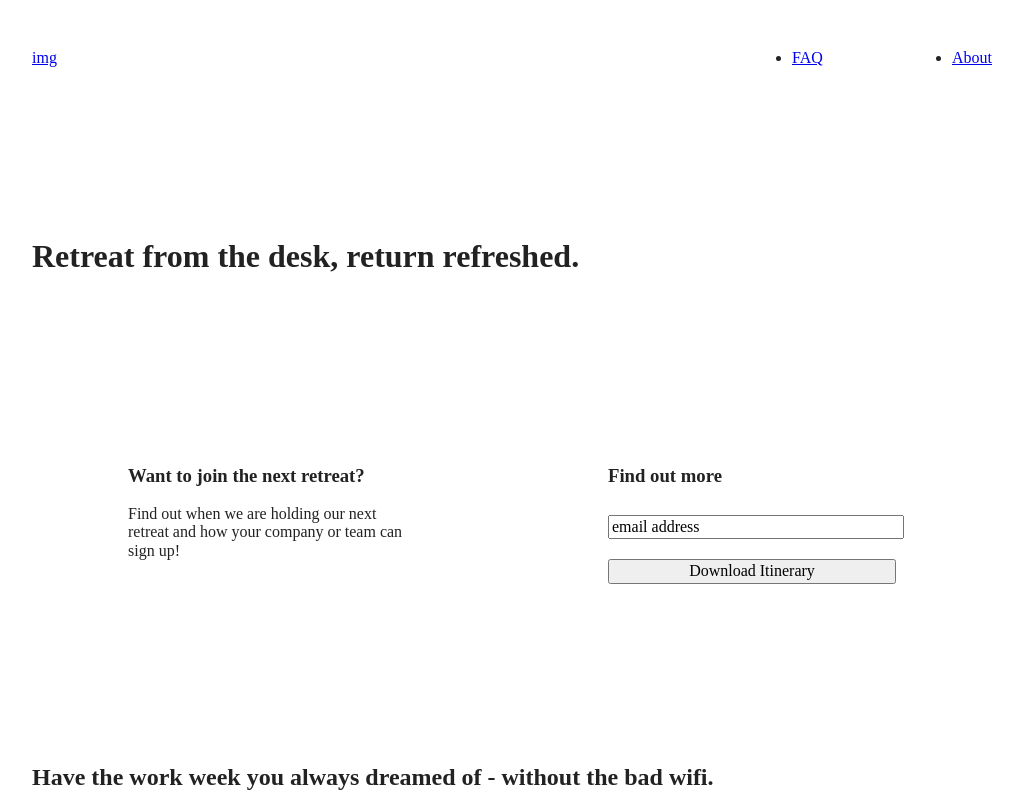
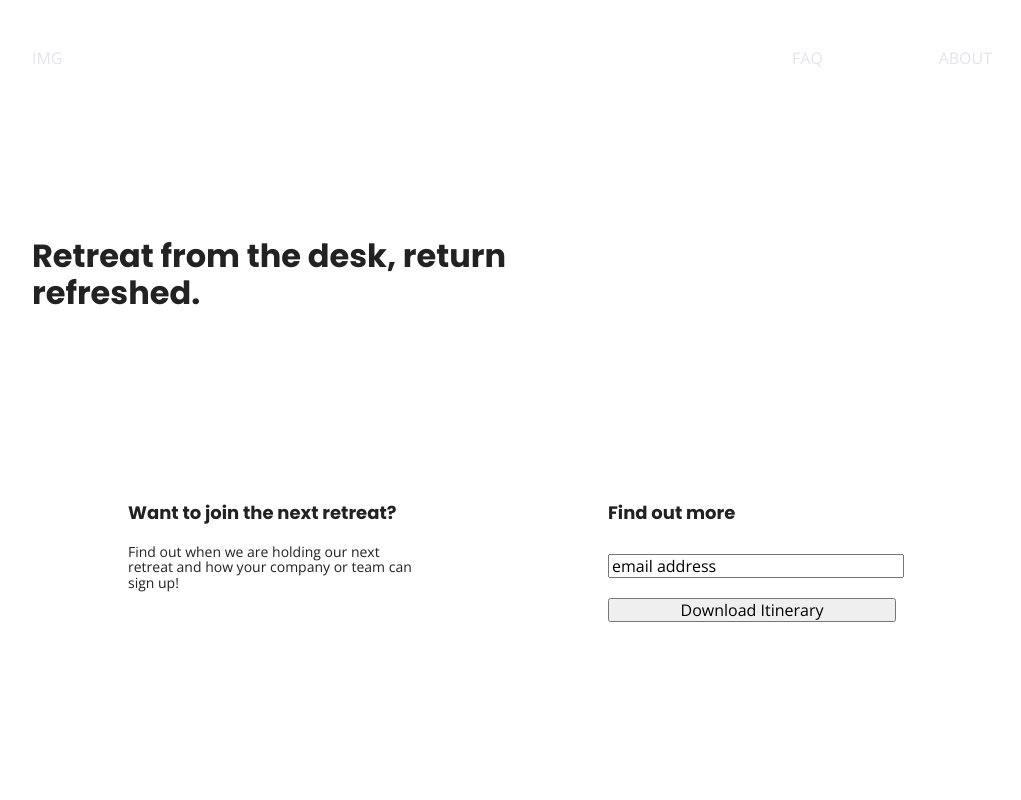
Before and after one commit to kelsey-ryan/unplugged-project, a website built with Parcel: page index.html in a window 1280 px wide. Shown: the top 800 px of the page, without its empty margins (128-1149 px from the left). Built offline with nearby package versions, Linux system fonts and the light colour scheme.

Commit message:
Added text styling

```diff
--- a/css/main.css
+++ b/css/main.css
@@ -87,12 +87,68 @@
    Author's custom styles
    ========================================================================== */
 
-/*------------------------Basic Header/Footer Styles-------------------------*/
+/* -----------------------------General Styles-------------------------------*/
+
+html{
+  font-size: 16px;
+}
+
+body{
+  font-family: 'Open Sans', sans-serif;
+  font-size: 1em;
+  text-align: left;
+}
+
+ul, ol{
+  list-style-type: none;
+}
+
+a{
+  color: #e2e3ed;
+  text-decoration: none;
+  text-transform:uppercase;
+}
+
+h1{
+  font-family: 'Poppins', sans-serif;
+  font-size: 2.25em;
+}
+
+h2{
+  font-family: 'Poppins', sans-serif;
+  font-size: 1.875em;
+}
+
+h3, h4{
+  font-family: 'Poppins', sans-serif;
+  font-size:1.125em;
+  margin: 20px 0;
+}
+
+p{
+  font-size:0.875em;
+  line-height:1.125em;
+}
+
+img{
+
+}
+
+figure{
+
+}
+
+address{
+  text-align: center;
+  font-style:normal;
+}
 
 .content-wrapper{
   width: 90%;
   margin: 50px 0;
 }
+
+/*------------------------Basic Header/Footer Styles-------------------------*/
 
 .header-divider{
   width:100%;
@@ -535,9 +591,9 @@
       width: 95%;
     }
 
-    /*==========================================================================
+  /*==========================================================================
                                         FAQ Page
-      =========================================================================*/
+    =========================================================================*/
       .faq h2{
         width:100%;
       }
--- a/index.html
+++ b/index.html
@@ -18,6 +18,10 @@
 
   <link rel="stylesheet" href="css/normalize.css">
   <link rel="stylesheet" href="css/main.css">
+
+  <!-- Google Fonts-->
+  <link rel="preconnect" href="https://fonts.gstatic.com">
+  <link href="https://fonts.googleapis.com/css2?family=Open+Sans:wght@400;700&family=Poppins:wght@500;700&display=swap" rel="stylesheet">
 
   <meta name="theme-color" content="#fafafa">
 </head>
```
